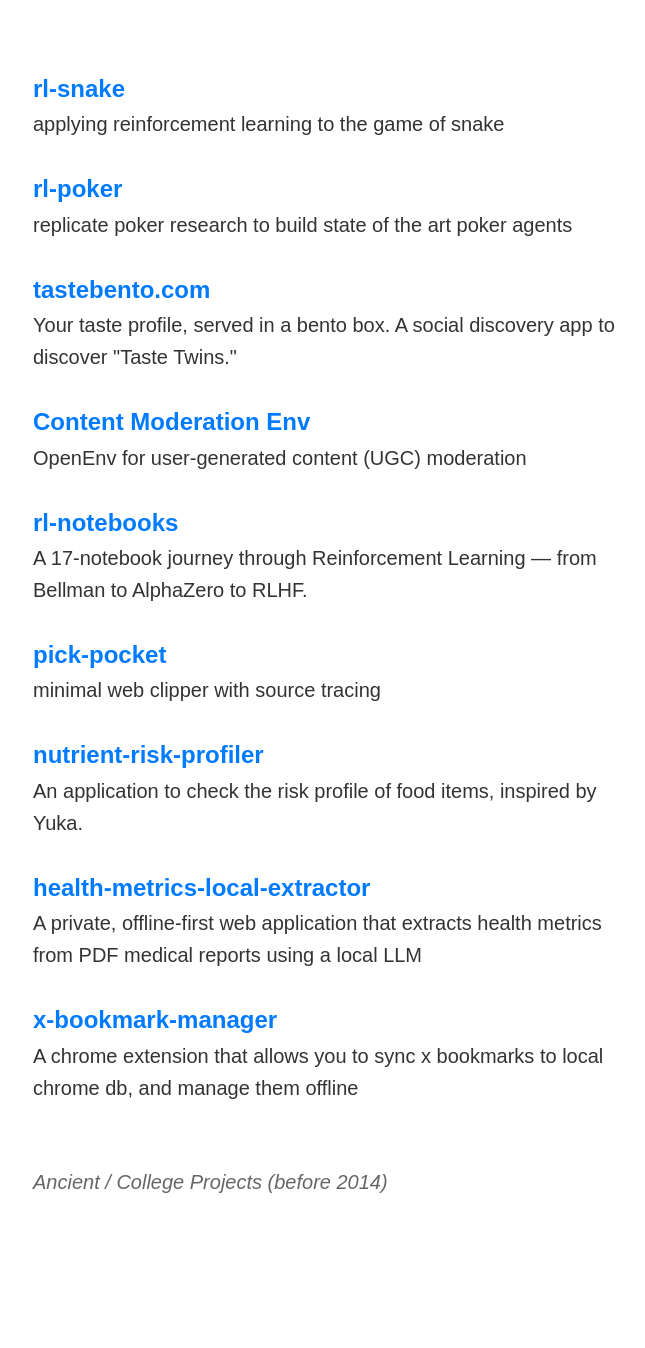
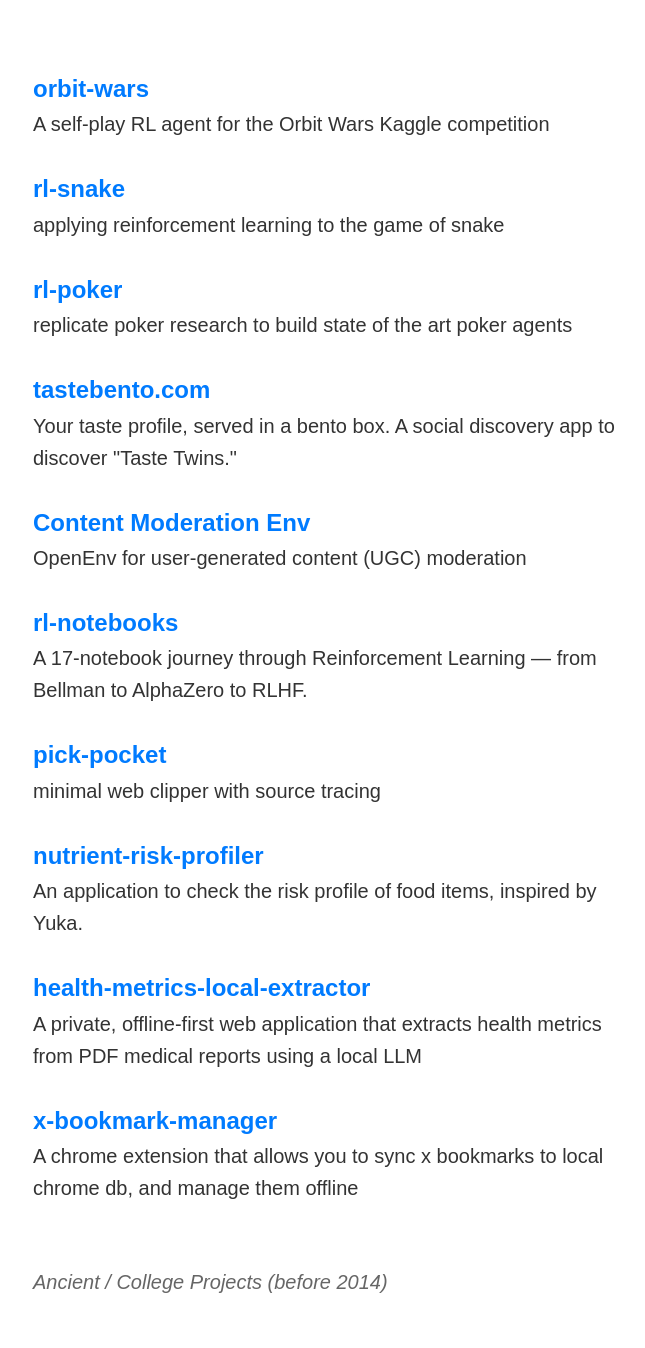
Before and after one commit to Saheb/saheb.github.com, a Jekyll site: the page projects.html, which Jekyll copies as it is, in a window 1280 px wide. Shown: the whole page, without its empty margins (307-952 px from the left). Built offline with Jekyll 4.4.1, drawn with Linux system fonts in a browser that asks for light colours; before the commit the page ends 1248 px from its top, so only the background shows below that.

Commit message:
add project

```diff
--- a/projects.html
+++ b/projects.html
@@ -22,6 +22,13 @@
 <body>
     <div class="container project-list" style="justify-content: flex-start; padding-top: 50px; padding-bottom: 50px;">
         <div style="max-width: 600px; text-align: left;">
+
+            <p style="margin-bottom: 30px;">
+                <a href="https://github.com/Saheb/kaggle-orbit-wars" target="_blank" style="font-size: 24px; font-weight: bold;"> orbit-wars </a>
+                <br>
+                <span>A self-play RL agent for the Orbit Wars Kaggle competition</span>
+            </p>
+
             <p style="margin-bottom: 30px;">
                 <a href="https://saheb.github.io/rl-snake/" style="font-size: 24px; font-weight: bold;"> rl-snake </a>
                 <br>
@@ -29,7 +36,7 @@
             </p>
 
             <p style="margin-bottom: 30px;">
-                <a href="https://github.com/Saheb/rl-poker" style="font-size: 24px; font-weight: bold;"> rl-poker </a>
+                <a href="https://github.com/Saheb/rl-poker" target="_blank" style="font-size: 24px; font-weight: bold;"> rl-poker </a>
                 <br>
                 <span>replicate poker research to build state of the art poker agents</span>
             </p>
@@ -41,7 +48,7 @@
             </p>
 
             <p style="margin-bottom: 30px;">
-                <a href="https://github.com/Saheb/content-moderation-env" style="font-size: 24px; font-weight: bold;">
+                <a href="https://github.com/Saheb/content-moderation-env" target="_blank" style="font-size: 24px; font-weight: bold;">
                     Content Moderation Env </a> <br>
                 <span>OpenEnv for user-generated content (UGC) moderation</span>
             </p>
```
